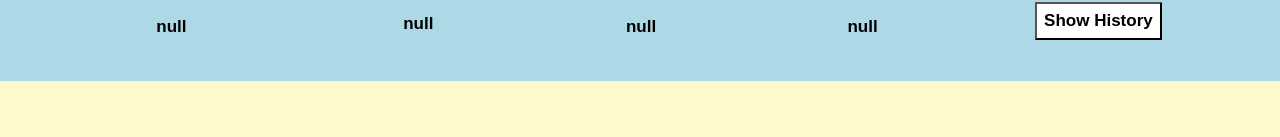
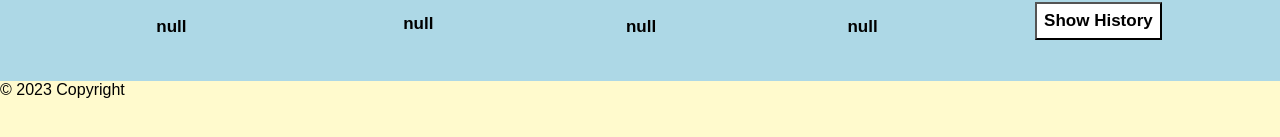
Before and after one commit to Ved-Prakash-74/Track_User_Login_Information, a React (Create React App) app in the folder client/: page / in a window 1280 px wide. Shown: the part 171-308 px from the top of the page. Built offline with nearby package versions, Linux system fonts and the light colour scheme; no server answers.

Commit message:
Update Home.jsx

```diff
--- a/client/src/Pages/Home.jsx
+++ b/client/src/Pages/Home.jsx
@@ -87,6 +87,10 @@ const Home = () => {
       <div className="mapscontainer">
         <SimpleMap />
       </div>
+
+       <div className="footer">
+        &copy; 2023 Copyright
+      </div>
     </div>
   )
 }
```
